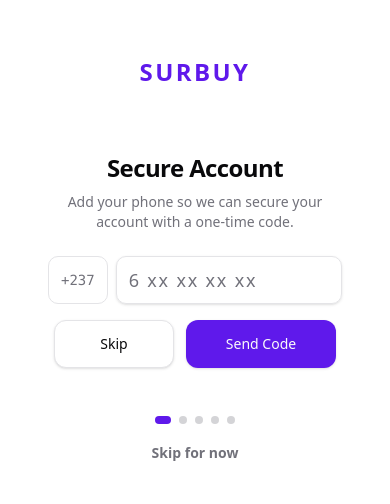
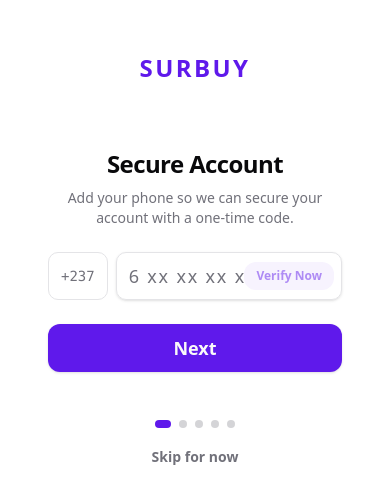
Before and after one commit to Rentam-Cameroon/surbuy_web, a Next.js app: page /register in a window 390 px wide. Shown: the part 162-666 px from the top of the page. Built offline with nearby package versions, Linux system fonts and the light colour scheme; a web font is replaced by a local one.

Commit message:
feat: Improved email and phone verification flow with inline send code buttons, new phone validation logic, and removed 'SELL' text from the marketplace sell page header.

```diff
--- a/src/app/(auth)/register/steps/StepEmailVerification.tsx
+++ b/src/app/(auth)/register/steps/StepEmailVerification.tsx
@@ -119,16 +119,25 @@ export default function StepEmailVerification() {
                                     setEmail(e.target.value)
                                     if (error) setError(null)
                                 }}
-                                className="pl-10 h-12 rounded-xl"
+                                className="pl-10 pr-24 h-12 rounded-xl"
                                 disabled={isLoading}
                             />
+                            <button
+                                type="button"
+                                onClick={handleSendCode}
+                                disabled={isLoading || !email}
+                                className="absolute right-2 top-1/2 -translate-y-1/2 px-3 py-1.5 bg-primary/10 text-primary rounded-lg text-xs font-bold hover:bg-primary/20 transition-colors disabled:opacity-50"
+                            >
+                                {isLoading ? <CupertinoActivityIndicator size={12} /> : "Verify Now"}
+                            </button>
                         </div>
-                        <div className="flex gap-3 justify-center pt-4">
-                            <Button variant="outline" className="w-32 h-12 rounded-xl font-bold" onClick={() => setStep(5)} disabled={isLoading}>
-                                Skip
-                            </Button>
-                            <Button className="w-32 h-12 rounded-xl font-bold" onClick={handleSendCode} disabled={isLoading}>
-                                {isLoading ? <CupertinoActivityIndicator size={20} color="white" /> : "Send Code"}
+                        <div className="pt-2">
+                            <Button
+                                className="w-full h-12 rounded-xl text-lg font-bold"
+                                onClick={() => setStep(5)}
+                                disabled={isLoading}
+                            >
+                                Next
                             </Button>
                         </div>
                     </motion.div>
@@ -152,10 +161,7 @@ export default function StepEmailVerification() {
                         </div>
 
                         <div className="flex gap-3 justify-center">
-                            <Button variant="outline" className="min-w-[100px] h-12 rounded-xl" size="lg" onClick={() => setStep(5)} disabled={isLoading}>
-                                Skip
-                            </Button>
-                            <Button className="min-w-[200px] h-12 rounded-xl font-bold" size="lg" onClick={handleVerify} disabled={isLoading}>
+                            <Button className="w-full h-12 rounded-xl text-lg font-bold" size="lg" onClick={handleVerify} disabled={isLoading}>
                                 {isLoading ? <CupertinoActivityIndicator size={20} color="white" /> : "Verify & Finish"}
                             </Button>
                         </div>
--- a/src/app/(auth)/register/steps/StepPhoneVerification.tsx
+++ b/src/app/(auth)/register/steps/StepPhoneVerification.tsx
@@ -67,6 +67,34 @@ export default function StepPhoneVerification() {
         }
     }
 
+    const handleNext = async () => {
+        const isValid = /^6[0-9]{8}$/.test(phone)
+        if (!isValid) {
+            setError("Please enter a valid Cameroon phone number (9 digits, starts with 6).")
+            return
+        }
+
+        setIsLoading(true)
+        setError(null)
+        try {
+            const formattedPhone = `+237${phone}`
+            const userStatus = await authService.checkUser(formattedPhone)
+            setRegistrationInfo(userStatus.exists, userStatus.reg_status)
+
+            if (userStatus.exists && userStatus.reg_status === 'complete') {
+                setStep(5)
+            } else {
+                setStep(2)
+            }
+        } catch (err: any) {
+            // Even if check fails, we can proceed to basic info for new flow
+            console.error("Check user failed:", err)
+            setStep(2)
+        } finally {
+            setIsLoading(false)
+        }
+    }
+
     const handleVerify = async () => {
         if (!phoneOtp || phoneOtp.length < 6) {
             setError("Please enter the 6-digit verification code.")
@@ -126,6 +154,7 @@ export default function StepPhoneVerification() {
                             <div className="flex items-center justify-center rounded-md border border-input bg-background px-3 font-mono text-sm text-muted-foreground">
                                 +237
                             </div>
+                            <div className="relative flex-1">
                                 <Input
                                     placeholder="6 xx xx xx xx"
                                     type="tel"
@@ -134,16 +163,27 @@ export default function StepPhoneVerification() {
                                         setPhone(e.target.value)
                                         if (error) setError(null)
                                     }}
-                                className="text-lg tracking-widest h-12"
+                                    className="text-lg tracking-widest h-12 pr-24"
                                     disabled={isLoading}
                                 />
+                                <button
+                                    type="button"
+                                    onClick={handleSendCode}
+                                    disabled={isLoading || !phone}
+                                    className="absolute right-2 top-1/2 -translate-y-1/2 px-3 py-1.5 bg-primary/10 text-primary rounded-lg text-xs font-bold hover:bg-primary/20 transition-colors disabled:opacity-50"
+                                >
+                                    {isLoading ? <CupertinoActivityIndicator size={12} /> : "Verify Now"}
+                                </button>
                             </div>
-                        <div className="flex gap-3 justify-center">
-                            <Button variant="outline" className="min-w-[120px] h-12 rounded-xl" size="lg" onClick={() => setStep(2)} disabled={isLoading}>
-                                Skip
-                            </Button>
-                            <Button className="min-w-[150px] h-12 rounded-xl" size="lg" onClick={handleSendCode} disabled={isLoading}>
-                                {isLoading ? <CupertinoActivityIndicator size={20} color="white" /> : "Send Code"}
+                        </div>
+                        <div className="pt-2">
+                            <Button
+                                className="w-full h-12 rounded-xl text-lg font-bold"
+                                size="lg"
+                                onClick={handleNext}
+                                disabled={isLoading}
+                            >
+                                {isLoading ? <CupertinoActivityIndicator size={20} color="white" /> : "Next"}
                             </Button>
                         </div>
                     </motion.div>
@@ -167,10 +207,7 @@ export default function StepPhoneVerification() {
                         </div>
 
                         <div className="flex gap-3 justify-center">
-                            <Button variant="outline" className="min-w-[100px] h-12 rounded-xl" size="lg" onClick={() => setStep(2)} disabled={isLoading}>
-                                Skip
-                            </Button>
-                            <Button className="min-w-[200px] h-12 rounded-xl" size="lg" onClick={handleVerify} disabled={isLoading}>
+                            <Button className="w-full h-12 rounded-xl text-lg font-bold" size="lg" onClick={handleVerify} disabled={isLoading}>
                                 {isLoading ? <CupertinoActivityIndicator size={20} color="white" /> : "Verify & Continue"}
                             </Button>
                         </div>
--- a/src/app/(marketplace)/sell/page.tsx
+++ b/src/app/(marketplace)/sell/page.tsx
@@ -65,9 +65,6 @@ export default function SellDashboard() {
                     <div className="flex items-center gap-2">
                         <Image src="/surbuy-logo.png" alt="Surbuy Logo" width={110} height={28} className="logo-light w-24 h-auto" priority />
                         <Image src="/surbuy-logo-dark.png" alt="Surbuy Logo" width={110} height={28} className="logo-dark w-24 h-auto" priority />
-                        <span className="text-sm font-bold tracking-widest text-primary font-mono italic mt-1">
-                            SELL
-                        </span>
                     </div>
 
                     <div className="flex items-center gap-3">
```
Lines whose indentation alone changed are shown as unchanged.
